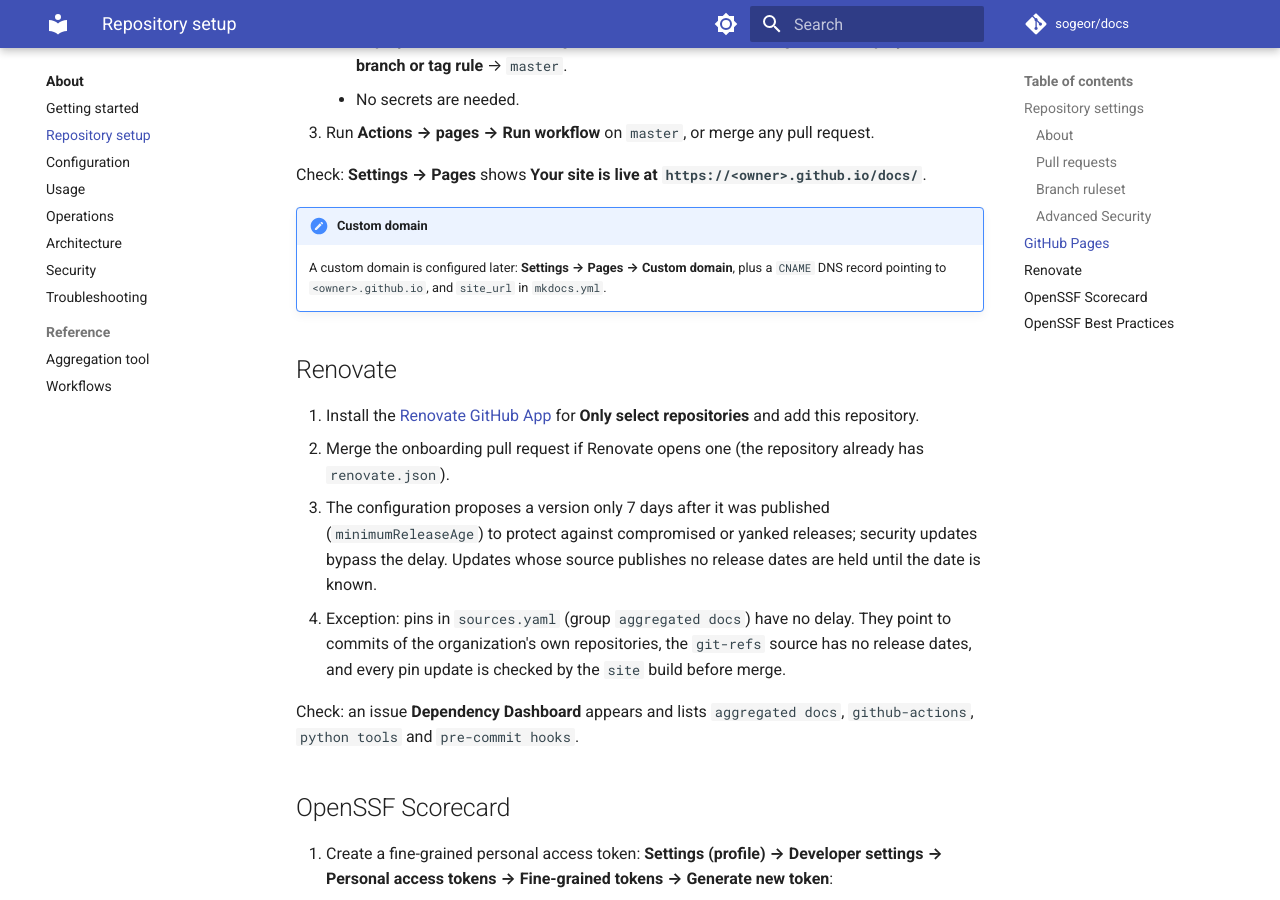
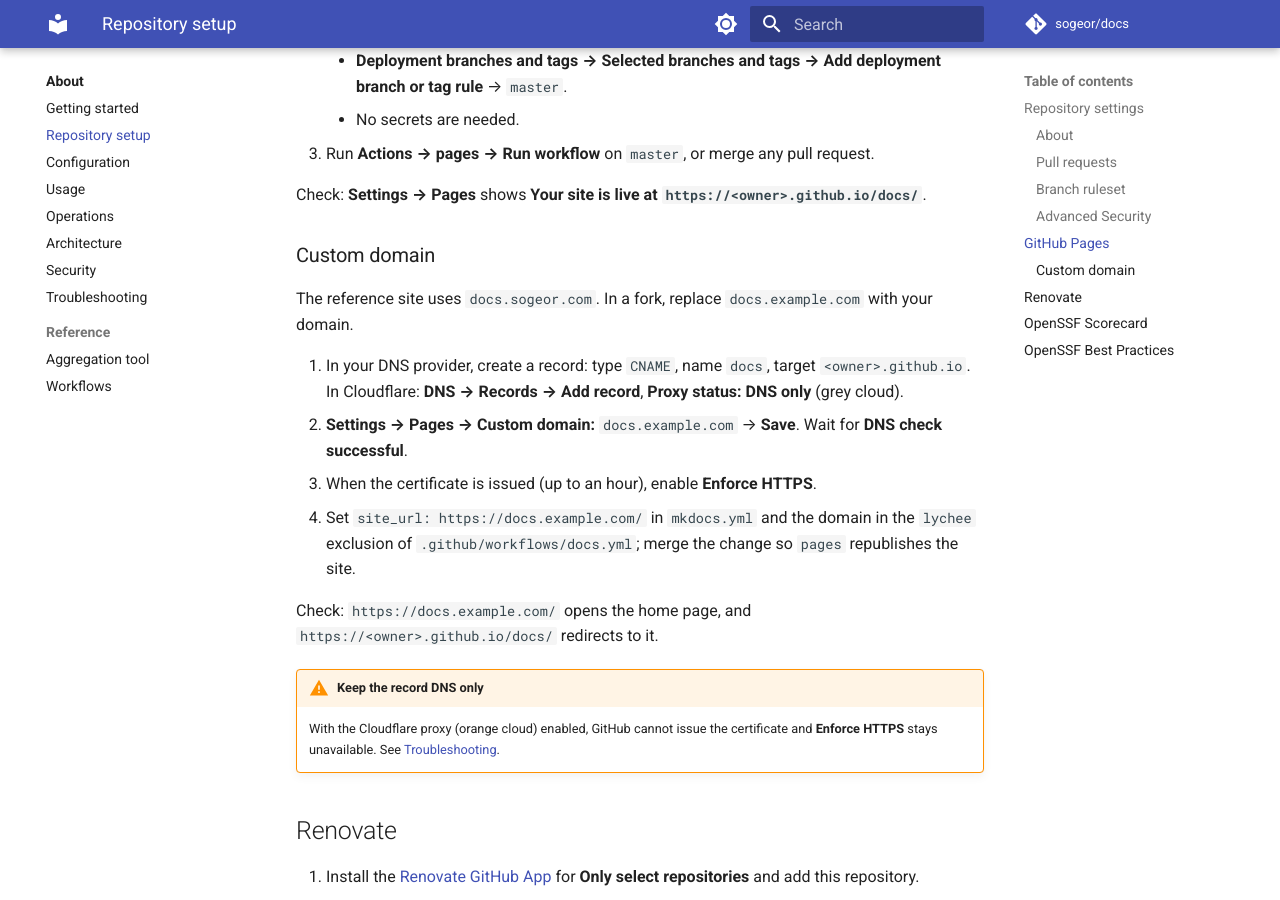
Before and after one commit to sogeor/docs, an MkDocs documentation site: the page built from docs/about/setup.md, in a window 1280 px wide and 900 px high, scrolled down 2627 px. Built offline with MkDocs 1.6.1 and Material for MkDocs 9.7.7, drawn with Linux system fonts in a browser that asks for light colours; comment, search, counter and statistics services are not loaded; some of the changed text lies outside the part shown.

Commit message:
docs: publish the site at docs.sogeor.com (#13)
* docs: publish the site at docs.sogeor.com

* Merge branch 'master' into docs/custom-domain

```diff
--- a/docs/about/setup.md
+++ b/docs/about/setup.md
@@ -15,7 +15,7 @@
 | Field | Value |
 |---|---|
 | Description | `Documentation of the sogeor DevSecOps platform: overview, cluster constructor, network, security and compliance, platform ADRs, runbooks and threat models, with pinned docs of every platform repository built into one MkDocs site.` |
-| Website | `https://<owner>.github.io/docs/` (later the custom documentation domain) |
+| Website | `https://docs.sogeor.com/` (in a fork: your custom domain or `https://<owner>.github.io/docs/`) |
 | Topics | `documentation` `mkdocs` `mkdocs-material` `github-pages` `devsecops` `platform-engineering` `architecture-decision-records` `adr` `runbooks` `threat-modeling` `kubernetes` `gitops` `infrastructure-as-code` `supply-chain-security` `compliance` |
 | Include in the home page | Releases — off until the first release; Deployments — on; Packages — off |
 
@@ -76,9 +76,22 @@
 
 Check: **Settings → Pages** shows **Your site is live at `https://<owner>.github.io/docs/`**.
 
-!!! note "Custom domain"
-    A custom domain is configured later: **Settings → Pages → Custom domain**, plus a `CNAME` DNS record
-    pointing to `<owner>.github.io`, and `site_url` in `mkdocs.yml`.
+### Custom domain
+
+The reference site uses `docs.sogeor.com`. In a fork, replace `docs.example.com` with your domain.
+
+1. In your DNS provider, create a record: type `CNAME`, name `docs`, target `<owner>.github.io`.
+   In Cloudflare: **DNS → Records → Add record**, **Proxy status: DNS only** (grey cloud).
+2. **Settings → Pages → Custom domain:** `docs.example.com` → **Save**. Wait for **DNS check successful**.
+3. When the certificate is issued (up to an hour), enable **Enforce HTTPS**.
+4. Set `site_url: https://docs.example.com/` in `mkdocs.yml` and the domain in the `lychee` exclusion of
+   `.github/workflows/docs.yml`; merge the change so `pages` republishes the site.
+
+Check: `https://docs.example.com/` opens the home page, and `https://<owner>.github.io/docs/` redirects to it.
+
+!!! warning "Keep the record DNS only"
+    With the Cloudflare proxy (orange cloud) enabled, GitHub cannot issue the certificate and
+    **Enforce HTTPS** stays unavailable. See [Troubleshooting](troubleshooting.md#custom-domain-returns-404-or-https-is-unavailable).
 
 ## Renovate
 
--- a/mkdocs.yml
+++ b/mkdocs.yml
@@ -1,6 +1,6 @@
 site_name: sogeor platform
 site_description: Documentation of the sogeor DevSecOps platform
-site_url: https://sogeor.github.io/docs/
+site_url: https://docs.sogeor.com/
 repo_url: https://github.com/sogeor/docs
 repo_name: sogeor/docs
 copyright: Copyright &copy; sogeor. Licensed under Apache-2.0.
```
Also changed, not shown: CHANGELOG.md (+1 -0 lines), README.md (+1 -1 lines), ROADMAP.md (+0 -1 lines), docs/about/configuration.md (+1 -1 lines), docs/about/troubleshooting.md (+14 -0 lines), 2 other files.
